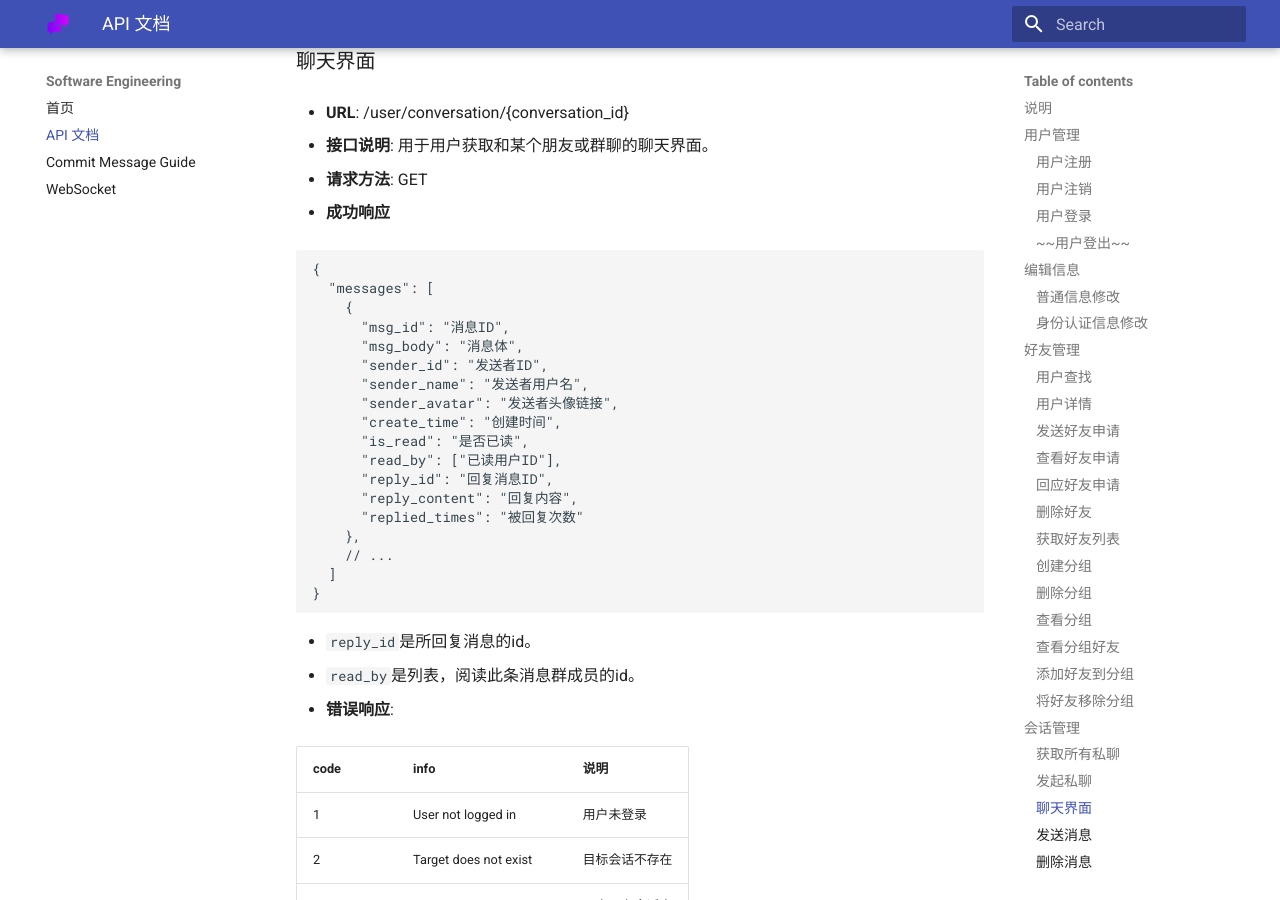
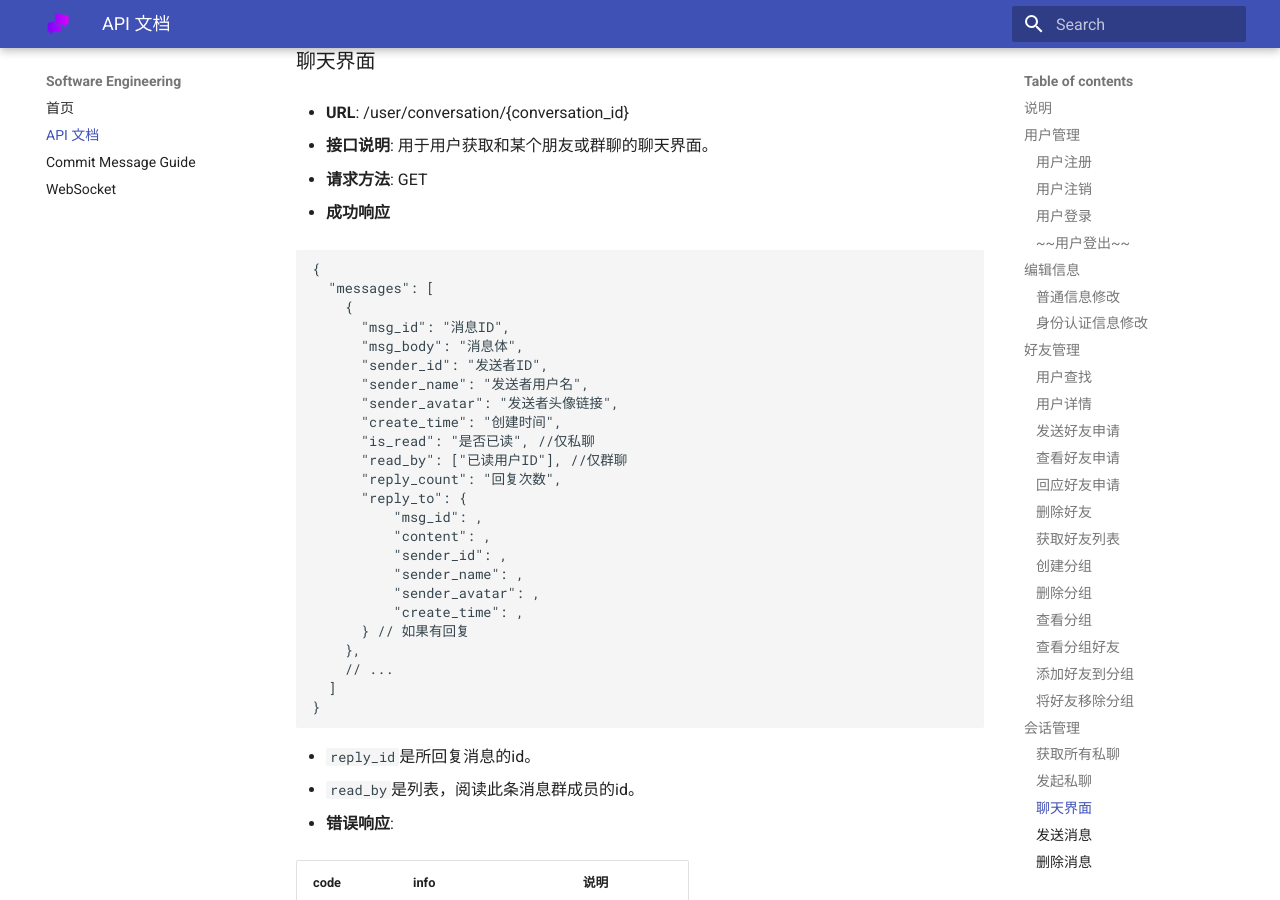
Before and after one commit to zhennan1/software-engineering, an MkDocs documentation site: the page built from docs/api.md, in a window 1280 px wide and 900 px high, scrolled down 16926 px. Built offline with MkDocs 1.6.1 and Material for MkDocs 9.7.7, drawn with Linux system fonts in a browser that asks for light colours; some of the changed text lies outside the part shown.

Commit message:
Update api doc

```diff
--- a/docs/api.md
+++ b/docs/api.md
@@ -771,11 +771,17 @@
       "sender_name": "发送者用户名",
       "sender_avatar": "发送者头像链接",
       "create_time": "创建时间",
-      "is_read": "是否已读",
-      "read_by": ["已读用户ID"],
-      "reply_id": "回复消息ID",
-      "reply_content": "回复内容",
-      "replied_times": "被回复次数"
+      "is_read": "是否已读", //仅私聊
+      "read_by": ["已读用户ID"], //仅群聊
+      "reply_count": "回复次数",
+      "reply_to": {
+          "msg_id": ,
+          "content": ,
+          "sender_id": ,
+          "sender_name": ,
+          "sender_avatar": ,
+          "create_time": ,
+      } // 如果有回复
     },
     // ...
   ]
@@ -927,8 +933,6 @@ GET /user/conversation/1?member_id=2
       "sender_name": "发送者用户名",
       "sender_avatar": "发送者头像",
       "create_time": "创建时间",
-      "reply_id": "回复消息ID",
-      "reply_content": "回复内容"
     },
     // ...
   ]
```
